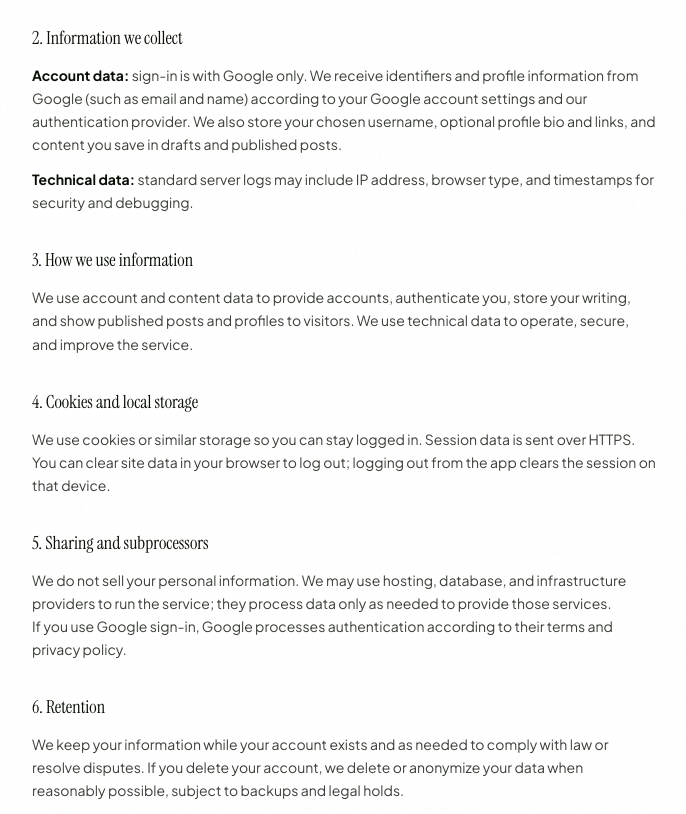
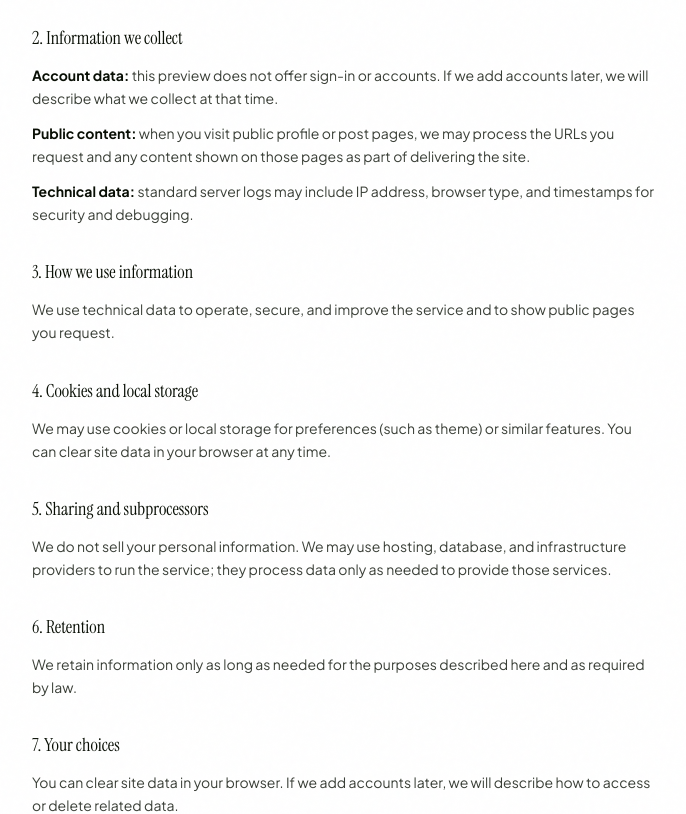
Before and after one commit to derrick-code11/Scribix, a React (Vite) app in the folder frontend/: page /privacy in a window 1280 px wide. Shown: the part 400-1214 px from the top of the page, without its empty margins (296-982 px from the left). Built offline with nearby package versions, Linux system fonts and the light colour scheme; no server answers.

Commit message:
Privacy Policy: no Google sign-in or accounts in this preview

```diff
--- a/frontend/src/features/legal/privacy-page.tsx
+++ b/frontend/src/features/legal/privacy-page.tsx
@@ -28,12 +28,15 @@ export function PrivacyPage() {
           2. Information we collect
         </h2>
         <p>
-          <strong className="text-scribix-text">Account data:</strong> sign-in is
-          with Google only. We receive identifiers and profile information from
-          Google (such as email and name) according to your Google account
-          settings and our authentication provider. We also store your chosen
-          username, optional profile bio and links, and content you save in
-          drafts and published posts.
+          <strong className="text-scribix-text">Account data:</strong> this
+          preview does not offer sign-in or accounts. If we add accounts later,
+          we will describe what we collect at that time.
+        </p>
+        <p>
+          <strong className="text-scribix-text">Public content:</strong> when you
+          visit public profile or post pages, we may process the URLs you
+          request and any content shown on those pages as part of delivering the
+          site.
         </p>
         <p>
           <strong className="text-scribix-text">Technical data:</strong>{" "}
@@ -47,10 +50,8 @@ export function PrivacyPage() {
           3. How we use information
         </h2>
         <p>
-          We use account and content data to provide accounts, authenticate you,
-          store your writing, and show published posts and profiles to
-          visitors. We use technical data to operate, secure, and improve the
-          service.
+          We use technical data to operate, secure, and improve the service and
+          to show public pages you request.
         </p>
       </section>
 
@@ -59,9 +60,9 @@ export function PrivacyPage() {
           4. Cookies and local storage
         </h2>
         <p>
-          We use cookies or similar storage so you can stay logged in. Session
-          data is sent over HTTPS. You can clear site data in your browser to
-          log out; logging out from the app clears the session on that device.
+          We may use cookies or local storage for preferences (such as theme) or
+          similar features. You can clear site data in your browser at any
+          time.
         </p>
       </section>
 
@@ -72,19 +73,15 @@ export function PrivacyPage() {
         <p>
           We do not sell your personal information. We may use hosting,
           database, and infrastructure providers to run the service; they
-          process data only as needed to provide those services. If you use
-          Google sign-in, Google processes authentication according to their
-          terms and privacy policy.
+          process data only as needed to provide those services.
         </p>
       </section>
 
       <section className="space-y-3">
         <h2 className="font-display text-lg text-scribix-text">6. Retention</h2>
         <p>
-          We keep your information while your account exists and as needed to
-          comply with law or resolve disputes. If you delete your account, we
-          delete or anonymize your data when reasonably possible, subject to
-          backups and legal holds.
+          We retain information only as long as needed for the purposes
+          described here and as required by law.
         </p>
       </section>
 
@@ -93,9 +90,8 @@ export function PrivacyPage() {
           7. Your choices
         </h2>
         <p>
-          You can update profile information in settings where available. You
-          may request account deletion by contacting us if the product does
-          not offer a self-service delete option yet.
+          You can clear site data in your browser. If we add accounts later, we
+          will describe how to access or delete related data.
         </p>
       </section>
 
```
